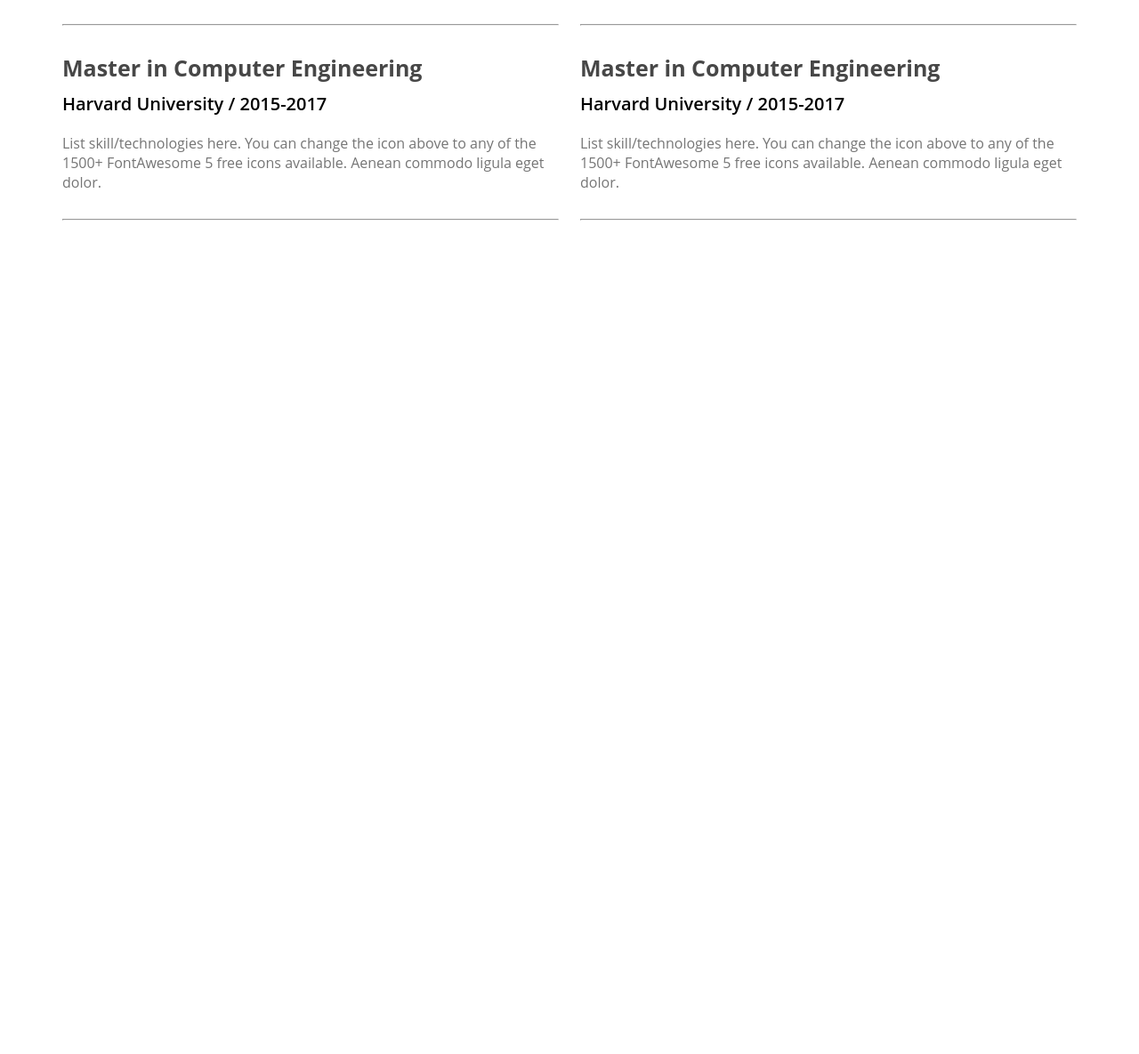
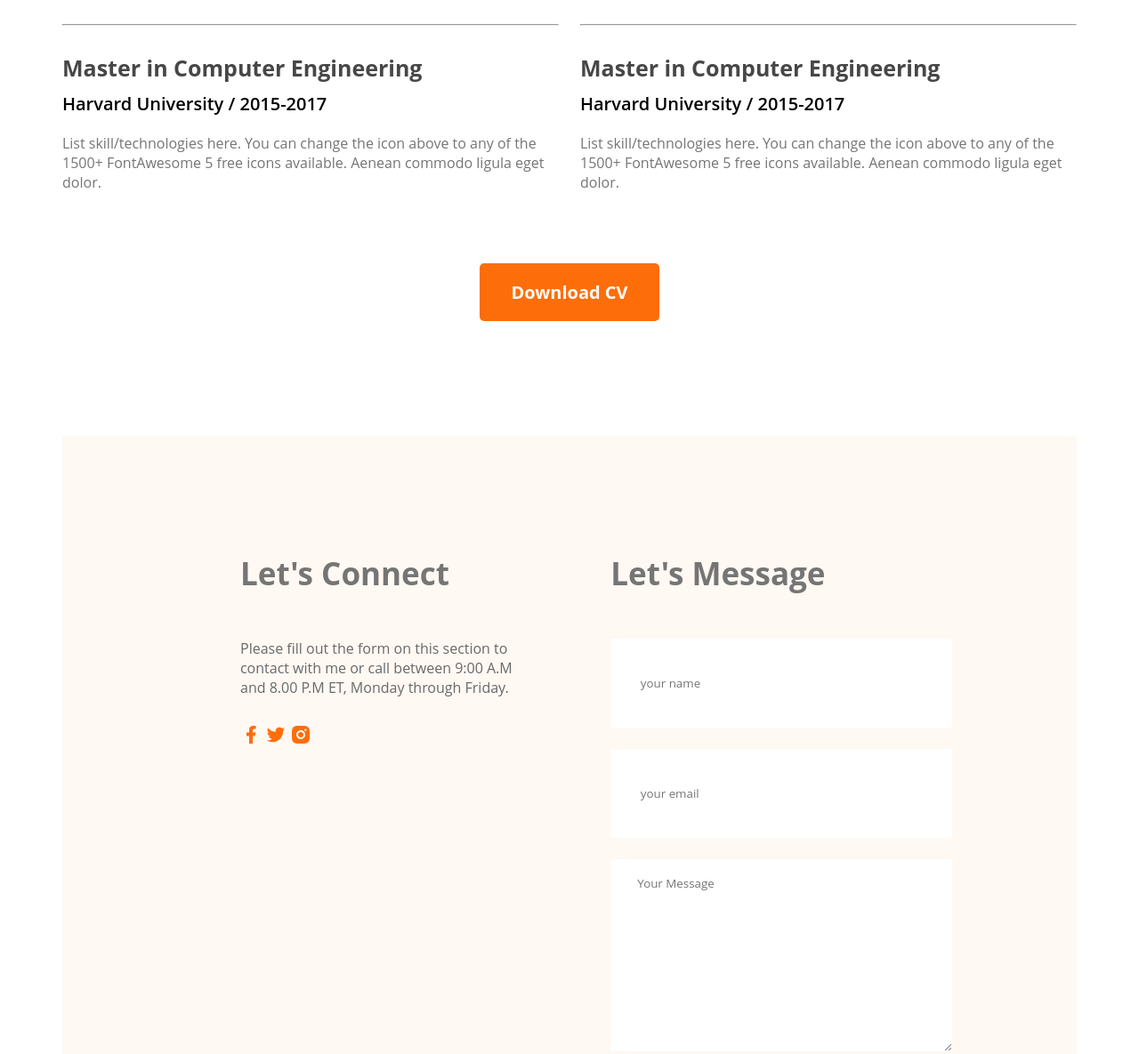
Before and after one commit to softcoder007/protfolio-practise, a plain HTML site: page index.html in a window 1280 px wide. Shown: the part 2558-3743 px from the top of the page at 89% size. Before the commit the page ends 2806 px from the top, so only its background shows below. Drawn offline with Linux system fonts and the light colour scheme.

Commit message:
Contact us added

```diff
--- a/Styles/style.css
+++ b/Styles/style.css
@@ -149,3 +149,31 @@
   font-size: 16px;
   color: #757575;
 }
+.resume-btn{
+  margin-top: 50px;
+  text-align: center;
+}
+/* Contact Design */
+.contact{
+  display: flex;
+  gap: 100px;
+  background: #FFF8F3;
+  padding: 130px 200px ;
+}
+.contact .section-title{
+  text-align: left;
+
+}
+.contact input[type="text"],input[type="email"], textarea{
+  margin-bottom: 24px;
+  border: 0;
+  width: 100%;
+  padding: 18px 30px;
+
+}
+input{
+  height: 64px;
+}
+.contact a{
+  text-decoration:none ;
+}
--- a/index.html
+++ b/index.html
@@ -103,7 +103,6 @@
                         <p class="description">List skill/technologies here. You can change the icon above
                             to any of the 1500+ FontAwesome 5 free icons available. Aenean commodo ligula eget dolor.</p>
                     </div>
-                    <hr>
 
                 </div>
                 <div>
@@ -128,16 +127,46 @@
                         <p class="description">List skill/technologies here. You can change the icon above
                             to any of the 1500+ FontAwesome 5 free icons available. Aenean commodo ligula eget dolor.</p>
                     </div>
-                    <hr>
 
                 </div>
 
             </div>
+            <div class="resume-btn">
+                <button class="btn-primary">Download CV</button>
+            </div>
 
         </section>
+        <!-- Contact Section Design -->
+        <section class="contact">
+            <div>
+                <h3 class="section-title">Let's Connect</h3>
+                <p class="section-description">Please fill out the form on this section to contact with me or call between 9:00 A.M and 8.00 P.M ET, Monday through Friday.</p>
+                <a href="">
+                    <img src="images/icons/facebook.png" alt="">
+                </a>
+                <a href="">
+                    <img src="images/icons/twitter.png" alt="">
+                </a>
+                <a href="">
+                    <img src="images/icons/insta.png" alt="">
+                </a>
+            </div>
+            <div>
+                <h1 class="section-title">Let's Message</h1>
+                <form action="">
+                    <input type="text" name="" id="" placeholder=" your name">
+                    <input type="email" name="" placeholder=" your email" id="">
+                    <textarea name="" id="" placeholder="Your Message" cols="30" rows="10"></textarea>
+                    <input class="btn-primary" type="submit" value="submit">
+                </form>
 
+
+            </div>
+
+        </section>
     </main>
     <footer>
+
 
     </footer>
 
```
